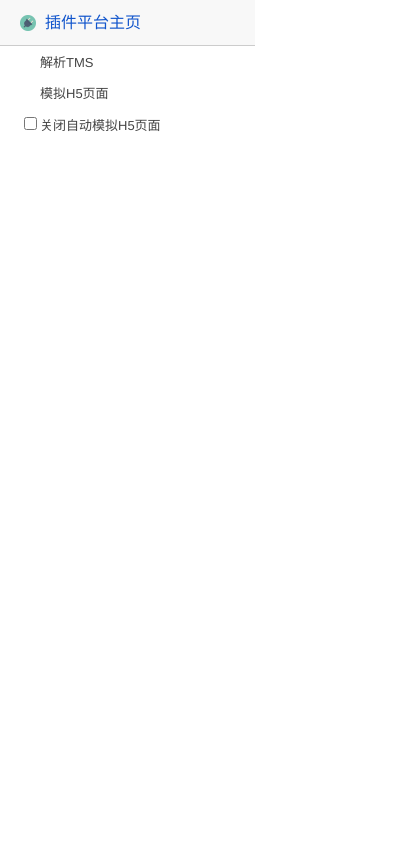
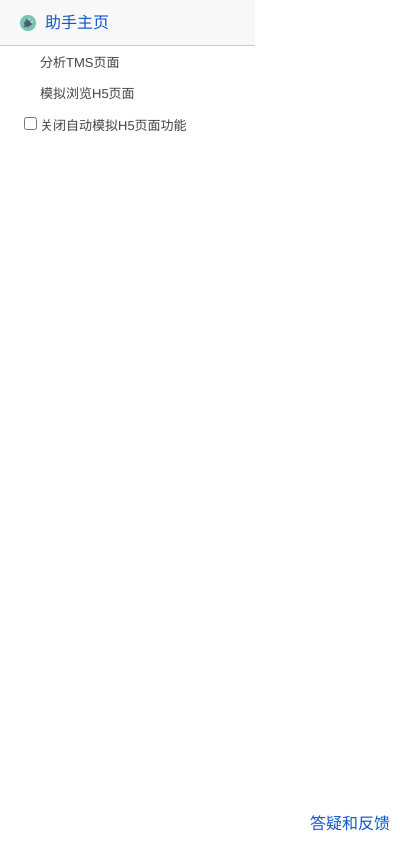
Before and after one commit to Colin6618/chrome-extension-webpack-boilerplate, a browser extension: page client/popup/popup.html in a window 400 px wide. Drawn offline with Linux system fonts and the light colour scheme.

Commit message:
release-3.2.3

```diff
--- a/client/background/bundle.js
+++ b/client/background/bundle.js
@@ -216,7 +216,6 @@
 	    if (/\.m\.taobao\./.test(hostToChecked) || /\.wapa\.taobao\./.test(hostToChecked)) {
 	      // tabObjArray[0].id check
 	      // if(tabObjArray[0].id != activeInfo.tabId ) return false;
-
 	      setTimeout(function () {
 	        chrome.tabs.sendMessage(tabId, {
 	          type: "plugin:viewH5",
--- a/client/background/init.js
+++ b/client/background/init.js
@@ -56,7 +56,6 @@ function isH5Page(activeInfo) {
     if(/\.m\.taobao\./.test(hostToChecked) || /\.wapa\.taobao\./.test(hostToChecked)) {
           // tabObjArray[0].id check
           // if(tabObjArray[0].id != activeInfo.tabId ) return false;
-
         setTimeout(function() {
           chrome.tabs.sendMessage(tabId, {
             type: "plugin:viewH5",
--- a/client/popup/popup.html
+++ b/client/popup/popup.html
@@ -9,15 +9,15 @@
 <body>
 	<header id="domain">
 		<ul style="background: -webkit-image-set(url(../img/plugin_128px.png) 1x, url(../img/plugin_128px.png) 2x) no-repeat 0 5px / 16px 16px;">
-			<li><a id="url" target="_blank" href="http://plugin.labs.taobao.net" title="查询云插件信息">插件平台主页</a></li>
+			<li><a id="url" target="_blank" href="http://plugin.labs.taobao.net" title="查询云插件信息">助手主页</a></li>
 		</ul>
 	</header>
 	<div id="message">
 		<ul class="children" style="display: block;">
-		  <li id="enginStart" class="">解析TMS</li>
-		  <li id="viewH5page" class="">模拟H5页面</li>
+		  <li id="enginStart" class="">分析TMS页面</li>
+		  <li id="viewH5page" class="">模拟浏览H5页面</li>
 		  <li id="page_app_change" class="">
-				<label for="page_view_setting_change"><input type="checkbox" id="page_view_setting_change" name="page_view_setting_change" >关闭自动模拟H5页面</label>
+				<label for="page_view_setting_change"><input type="checkbox" id="page_view_setting_change" name="page_view_setting_change" >关闭自动模拟H5页面功能</label>
 			</li>
 		</ul>
 	</div>
@@ -28,6 +28,7 @@
 	<div id="h5page">
 		<!-- <iframe id="J_Frame" frameborder="0" src="http://mp.m.taobao.net/?single=true#url=https://www.taobao.com/markets/hi/hongxing1_copy&amp;device=sketch&amp;env=taobao"></iframe> -->
 	</div>
+	<div id="fankui"><a href="https://work.alibaba-inc.com/work/group/groupDetail?groupId=19578" target="_blank" >答疑和反馈</a></div>
 </body>
 <script src="popup_bundle.js"></script>
 </html>
--- a/client/popup/popup.less
+++ b/client/popup/popup.less
@@ -9,6 +9,8 @@ body {
 	padding: 10px;
 	border-bottom: 1px solid #CCC;
 	background-color: #F8F8F8;
+	fontFamily: 'PingFang SC, Helvetica Neue, Helvetica, STHeiTi, sans-serif';
+	webkitFontSmoothing: 'antialiased';
 }
 #domain ul {
 	font-size: 16px;
@@ -20,6 +22,7 @@ body {
 	/*padding: 0;*/
 	list-style: none;
 	line-height: 25px;
+
 }
 
 // style="background-image: url(&quot;http://market.m.taobao.com/favicon.ico&quot;);"
@@ -27,6 +30,9 @@ body {
 a {
 	color: #15C;
 	text-decoration: none;
+	&:focus {
+		outline: none;
+	}
 }
 
 #message {
@@ -57,6 +63,12 @@ a {
   }
 }
 
+#fankui {
+	position: fixed;
+	bottom: 10px;
+	right: 10px;
+}
+
 /*#h5page {
 	width: 374px;
 	height: 788px;
--- a/client/popup/popup_bundle_style.css
+++ b/client/popup/popup_bundle_style.css
@@ -8,6 +8,8 @@ body {
   padding: 10px;
   border-bottom: 1px solid #CCC;
   background-color: #F8F8F8;
+  fontFamily: 'PingFang SC, Helvetica Neue, Helvetica, STHeiTi, sans-serif';
+  webkitFontSmoothing: 'antialiased';
 }
 #domain ul {
   font-size: 16px;
@@ -22,6 +24,9 @@ body {
 a {
   color: #15C;
   text-decoration: none;
+}
+a:focus {
+  outline: none;
 }
 #message .children {
   list-style: none;
@@ -48,6 +53,11 @@ a {
 #message .children li#page_app_change {
   padding: 6px 10px 6px 20px;
 }
+#fankui {
+  position: fixed;
+  bottom: 10px;
+  right: 10px;
+}
 /*#h5page {
 	width: 374px;
 	height: 788px;
```
Also changed, not shown: client/lib/content_script_bundle.js, client/manifest.json, 1 other file.
